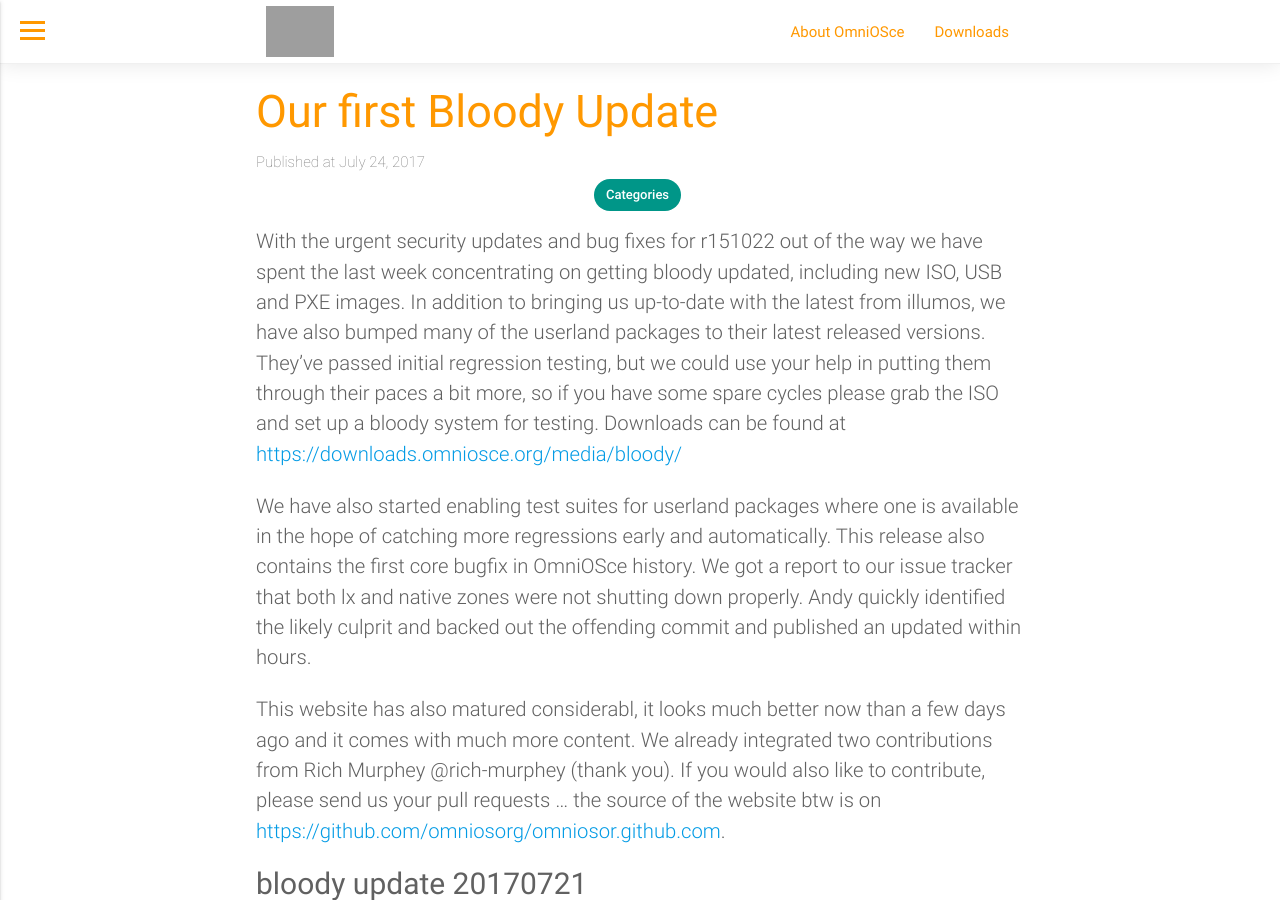
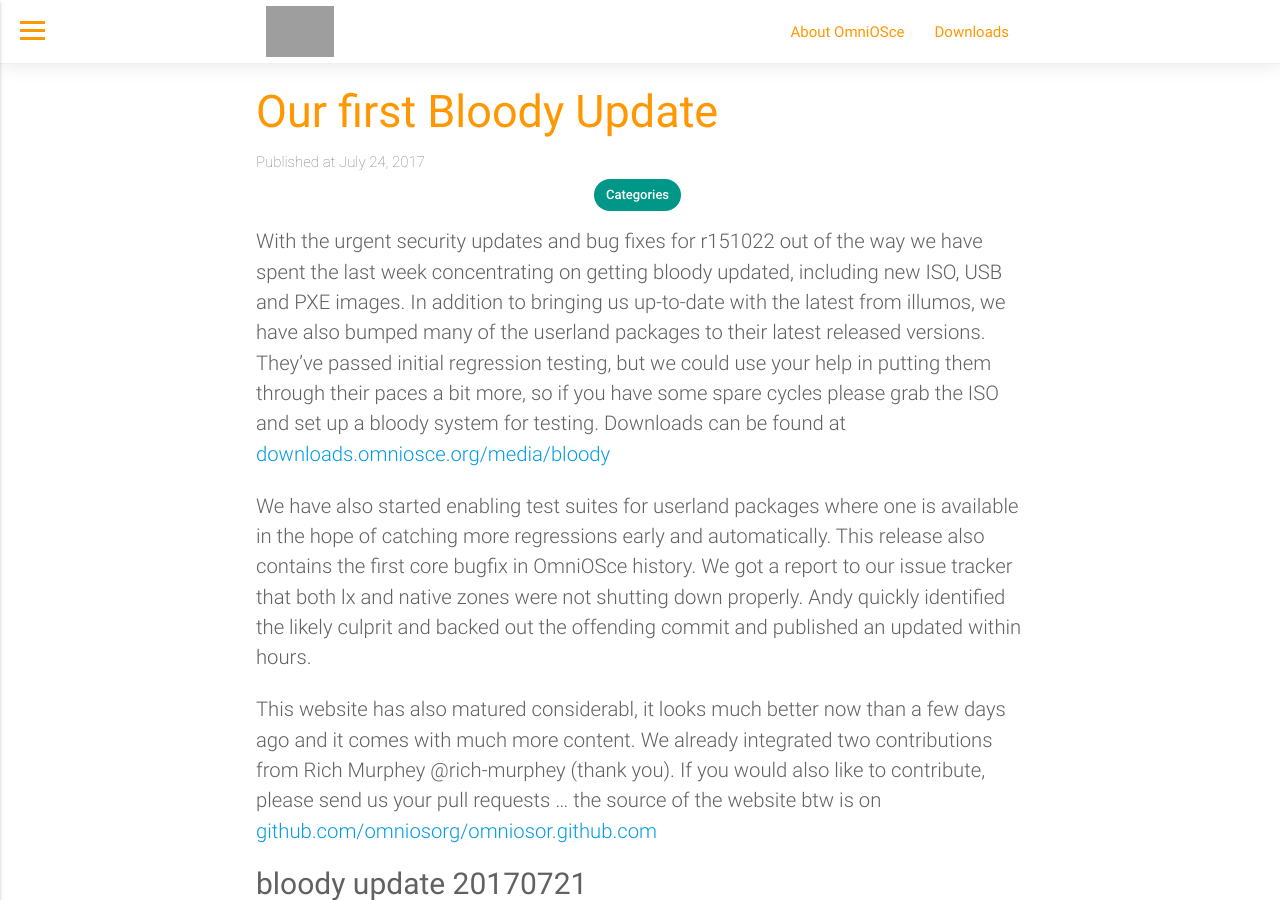
Before and after one commit to omniosorg/omniosorg.github.io, a Jekyll site: the page built from _posts/2017-07-24-first-bloody.md, in a window 1280 px wide and 900 px high. Built offline with Jekyll 4.4.1, drawn with Linux system fonts in a browser that asks for light colours; some of the changed lines change nothing that is shown; grey boxes are pictures that could not be loaded.

Commit message:
fix links

```diff
--- a/_posts/2017-07-24-first-bloody.md
+++ b/_posts/2017-07-24-first-bloody.md
@@ -11,7 +11,7 @@
 but we could use your help in putting them through their paces a bit more,
 so if you have some spare cycles please grab the ISO and set up a bloody
 system for testing.  Downloads can be found at
-[https://downloads.omniosce.org/media/bloody/](downloads.omniosce.org/media/bloody)
+[downloads.omniosce.org/media/bloody](https://downloads.omniosce.org/media/bloody/)
 
 We have also started enabling test suites for userland packages where one is
 available in the hope of catching more regressions early and automatically.
@@ -25,7 +25,7 @@
 already integrated two contributions from Rich Murphey @rich-murphey (thank
 you).  If you would also like to contribute, please send us your pull
 requests … the source of the website btw is on
-[https://github.com/omniosorg/omniosor.github.com](github.com/omniosorg/omniosor.github.com).
+[github.com/omniosorg/omniosor.github.com](https://github.com/omniosorg/omniosor.github.com)
 
 ## bloody update 20170721
 
```
